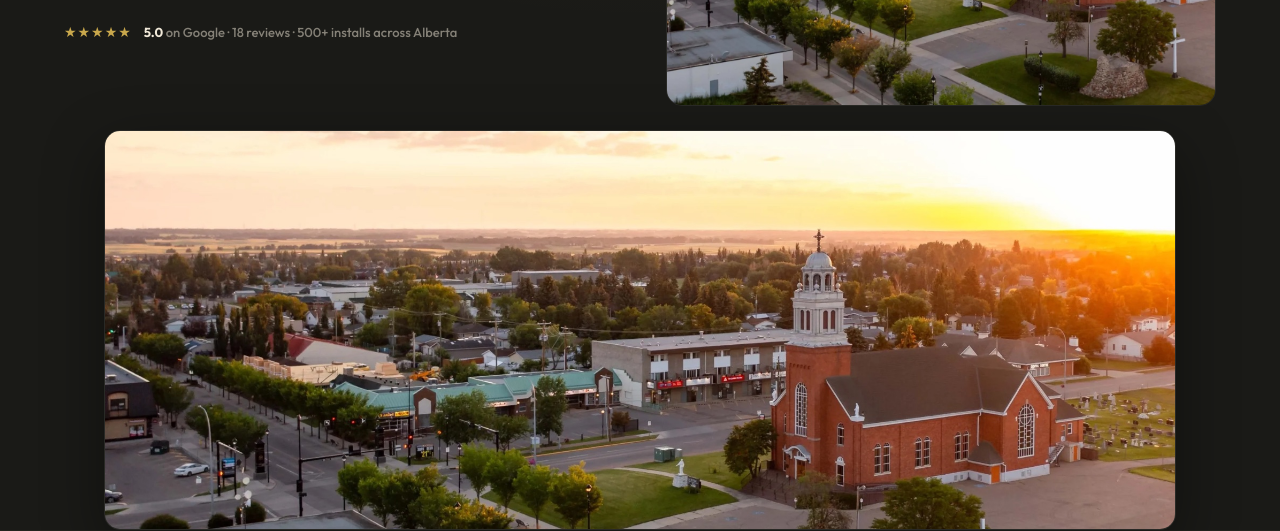
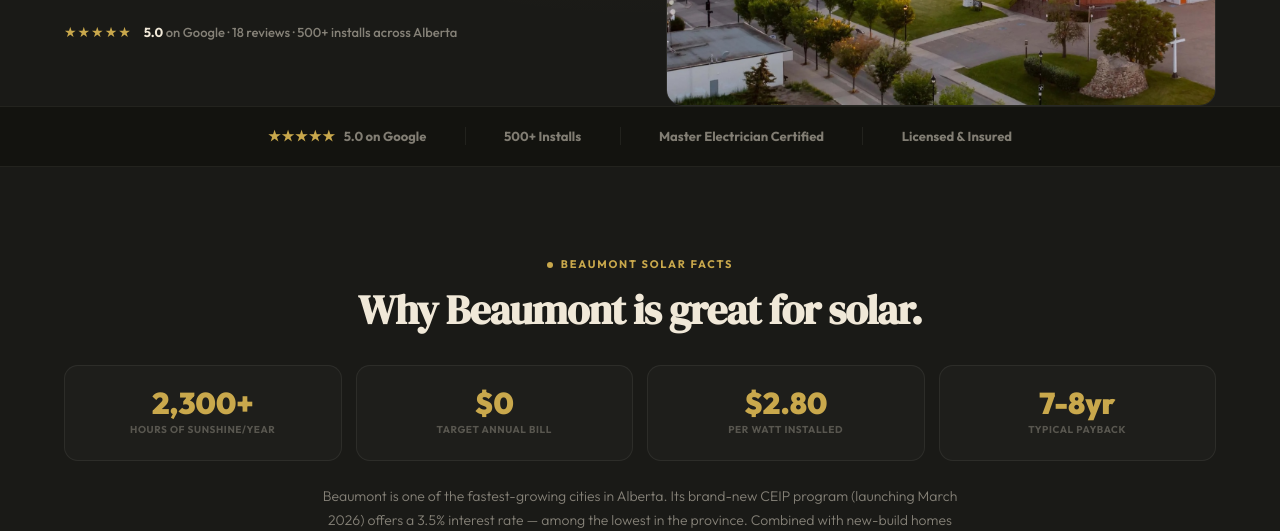
Before and after one commit to PJ-stellar/STELLARUPGRADES, a plain HTML site: page beaumont.html in a window 1280 px wide. Shown: the part 427-958 px from the top of the page. Drawn offline with Linux system fonts and the light colour scheme.

Commit message:
Update beaumont.html

```diff
--- a/beaumont.html
+++ b/beaumont.html
@@ -143,9 +143,6 @@ footer{background:var(--bg2);color:var(--td);padding:clamp(40px,5vw,64px) clamp(
 </div>
 </div>
 </div>
-<div style="max-width:1200px;margin:24px auto 0;padding:0 clamp(24px,5vw,80px);opacity:0;animation:fu .8s .6s forwards">
-<img src="/images/area-beaumont.jpeg" alt="St. Vital Catholic Church in Beaumont Alberta at golden hour sunset" style="width:100%;border-radius:16px;max-height:400px;object-fit:cover;border:1px solid var(--b);box-shadow:0 20px 60px rgba(0,0,0,.4)" loading="eager">
-</div>
 
 <div class="trust"><div class="trust-inner"><div class="trust-item"><span class="trust-stars">&starf;&starf;&starf;&starf;&starf;</span> 5.0 on Google</div><div class="trust-sep"></div><div class="trust-item">500+ Installs</div><div class="trust-sep"></div><div class="trust-item">Master Electrician Certified</div><div class="trust-sep"></div><div class="trust-item">Licensed &amp; Insured</div></div></div>
 
```
